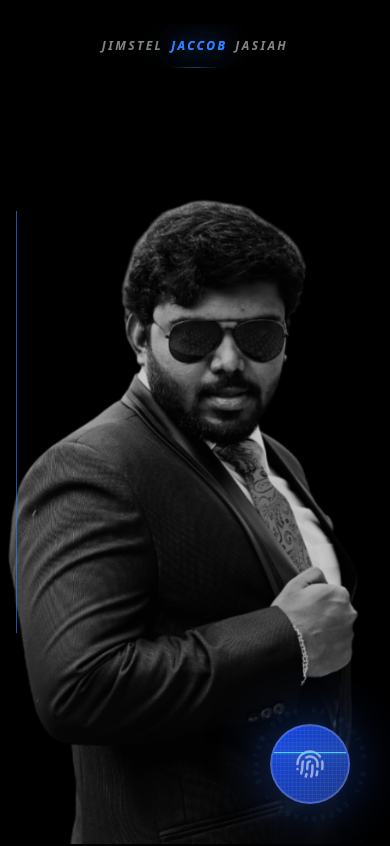
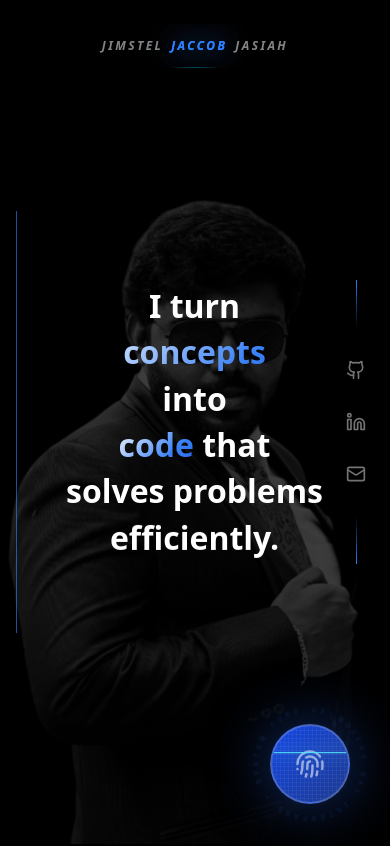
Before and after one commit to jimsteljaccobjasiah-png/jimstelportfolio, a React (Vite) app: page / in a window 390 px wide. Shown: the top 846 px of the page. Built offline with nearby package versions, Linux system fonts and the light colour scheme; grey boxes are pictures that could not be loaded.

Commit message:
optimized hero

```diff
--- a/src/components/HeroSection.jsx
+++ b/src/components/HeroSection.jsx
@@ -2,58 +2,89 @@ import { useEffect, useRef } from 'react';
 import { gsap } from 'gsap';
 import { ScrollTrigger } from 'gsap/ScrollTrigger';
 import { Github, Linkedin, Mail } from 'lucide-react';
-import heroImage from '@/assets/jimsphotov4.png';
+import heroImage from '@/assets/jimsphotov4.webp'; // ✅ use WebP
+import heroMobile from '@/assets/jims_mobile.webp';
 
 gsap.registerPlugin(ScrollTrigger);
 
 const HeroSection = () => {
   const sectionRef = useRef(null);
   const imageRef = useRef(null);
-  const contentRef = useRef(null);
 
   useEffect(() => {
+    const isMobile = window.innerWidth < 768;
+
     ScrollTrigger.config({ ignoreMobileResize: true });
 
     let ctx = gsap.context(() => {
-      // Set initial state for icons
-      gsap.set('.hero-line', { opacity: 0, y: 40 });
-      gsap.set('.social-icon', { opacity: 0, x: 20 });
+      // Initial states
+      gsap.set('.hero-line', { opacity: 0, y: 30 });
+      gsap.set('.social-icon', { opacity: 0, x: 15 });
       gsap.set(imageRef.current, { opacity: 1 });
 
+      // ✅ Desktop: Full cinematic animation
+      if (!isMobile) {
         const tl = gsap.timeline({
           scrollTrigger: {
             trigger: sectionRef.current,
             start: 'top top',
             end: 'bottom top',
-          scrub: 1.5,
+            scrub: 1,
             pin: true,
             anticipatePin: 1,
             fastScrollEnd: true,
             preventOverlaps: true,
-          pinType: 'fixed',
           },
         });
 
         tl.to(imageRef.current, {
-        opacity: 0.15,
-        duration: 2,
-        ease: "none"
+          opacity: 0.2,
+          duration: 1.5,
+          ease: "none",
         })
         .to('.hero-line', {
           opacity: 1,
           y: 0,
-        stagger: 0.5,
-        duration: 3,
+          stagger: 0.25, //  reduced load
+          duration: 1.5,
           ease: "power2.out",
         }, "<0.1")
-      // Animate Social Icons right after the text
         .to('.social-icon', {
           opacity: 1,
           x: 0,
+          stagger: 0.15,
+          duration: 1,
+          ease: "power2.out",
+        }, "-=0.8");
+      }
+
+      //  Mobile: Lightweight animation (NO PIN)
+      else {
+        gsap.to(imageRef.current, {
+          opacity: 0.3,
+          duration: 1.2,
+          ease: "power1.out",
+          delay: 2,
+        });
+
+        gsap.to('.hero-line', {
+          opacity: 1,
+          y: 0,
           stagger: 0.2,
-        duration: 1.5,
-        ease: "power2.out"
-      }, "-=1"); // Starts slightly before the last text line finishes
+          duration: 1.2,
+          ease: "power2.out",
+          delay: 2,
+        });
+
+        gsap.to('.social-icon', {
+          opacity: 1,
+          x: 0,
+          stagger: 0.1,
+          duration: 0.8,
+          ease: "power2.out",
+          delay: 2,
+        });
+      }
 
     }, sectionRef);
 
@@ -72,55 +103,48 @@ const HeroSection = () => {
       ref={sectionRef}
       className="relative w-full overflow-hidden bg-black text-white min-h-[100dvh]"
     >
+      {/* ✅ Optimized Image Rendering */}
       <div ref={imageRef} className="absolute inset-0 z-0 h-[100dvh] w-full will-change-opacity">
+        <picture>
+          <source media="(max-width: 768px)" srcSet={heroMobile} type="image/webp"  />
           <img
   src={heroImage}
   alt="Jims"
   className="h-full w-full object-cover object-[center_20%] md:object-center pointer-events-none"
   loading="eager"
+  fetchpriority="high"
+  decoding="async"
 />
+        </picture>
         <div className="absolute inset-0 bg-black/20" />
       </div>
 
-      <div ref={contentRef} className="relative z-10 flex h-[100dvh] w-full items-center justify-center px-6 py-20">
+      <div className="relative z-10 flex h-[100dvh] w-full items-center justify-center px-6 py-20">
         <div className="font-extrabold leading-[1.2] md:leading-[1.1] text-center space-y-2 md:space-y-3 max-w-3xl">
-            <div className="hero-line text-[clamp(2rem,7vw,5.2rem)] text-white will-change-transform">I turn</div>
-            <div className="hero-line text-[clamp(2rem,7vw,5.2rem)] will-change-transform" style={textGradient}>concepts</div>
-            <div className="hero-line text-[clamp(2rem,7vw,5.2rem)] text-white will-change-transform">into</div>
-            <div className="hero-line text-[clamp(2rem,7vw,5.2rem)] text-white will-change-transform">
+          <div className="hero-line text-[clamp(2rem,7vw,5.2rem)] will-change-transform transform-gpu">I turn</div>
+          <div className="hero-line text-[clamp(2rem,7vw,5.2rem)] will-change-transform transform-gpu" style={textGradient}>concepts</div>
+          <div className="hero-line text-[clamp(2rem,7vw,5.2rem)] will-change-transform transform-gpu">into</div>
+          <div className="hero-line text-[clamp(2rem,7vw,5.2rem)] will-change-transform transform-gpu">
             <span style={textGradient}>code</span> that
           </div>
-            <div className="hero-line text-[clamp(2rem,7vw,5.5rem)] text-white will-change-transform">
+          <div className="hero-line text-[clamp(2rem,7vw,5.5rem)] will-change-transform transform-gpu">
             <span className="whitespace-nowrap">solves problems</span>
           </div>
-            <div className="hero-line text-[clamp(2rem,7vw,5.2rem)] text-white will-change-transform">efficiently.</div>
+          <div className="hero-line text-[clamp(2rem,7vw,5.2rem)] will-change-transform transform-gpu">efficiently.</div>
         </div>
       </div>
 
-      {/* SOCIAL LINKS - CENTER-RIGHT WITH ANIMATION CLASSES */}
+      {/* SOCIAL LINKS */}
       <div className="absolute top-1/2 -translate-y-1/2 right-6 md:right-12 z-20">
         <div className="flex flex-col items-center gap-8">
           <div className="social-icon w-[1px] h-12 bg-gradient-to-b from-blue-500 to-transparent opacity-50" />
-          <a
-            href="https://github.com/jimstel"
-            target="_blank"
-            rel="noopener noreferrer"
-            className="social-icon text-neutral-500 hover:text-white transition-all hover:scale-110 active:scale-95"
-          >
+          <a href="https://github.com/jimstel" target="_blank" rel="noopener noreferrer" className="social-icon text-neutral-500 hover:text-white transition-all hover:scale-110 active:scale-95">
             <Github className="h-5 w-5 md:h-6 md:w-6" />
           </a>
-          <a
-            href="https://www.linkedin.com/in/jimstel-jaccob-jasiah-a-b5a464247/"
-            target="_blank"
-            rel="noopener noreferrer"
-            className="social-icon text-neutral-500 hover:text-white transition-all hover:scale-110 active:scale-95"
-          >
+          <a href="https://www.linkedin.com/in/jimstel-jaccob-jasiah-a-b5a464247/" target="_blank" rel="noopener noreferrer" className="social-icon text-neutral-500 hover:text-white transition-all hover:scale-110 active:scale-95">
             <Linkedin className="h-5 w-5 md:h-6 md:w-6" />
           </a>
-          <a
-            href="mailto:jimsteljaccobjasiah@gmail.com"
-            className="social-icon text-neutral-500 hover:text-white transition-all hover:scale-110 active:scale-95"
-          >
+          <a href="mailto:jimsteljaccobjasiah@gmail.com" className="social-icon text-neutral-500 hover:text-white transition-all hover:scale-110 active:scale-95">
             <Mail className="h-5 w-5 md:h-6 md:w-6" />
           </a>
           <div className="social-icon w-[1px] h-12 bg-gradient-to-t from-blue-500 to-transparent opacity-50" />
```
Also changed, not shown: src/assets/jims_mobile.webp (added), src/assets/jimsphotov4.webp (added). Lines whose indentation alone changed are shown as unchanged.
